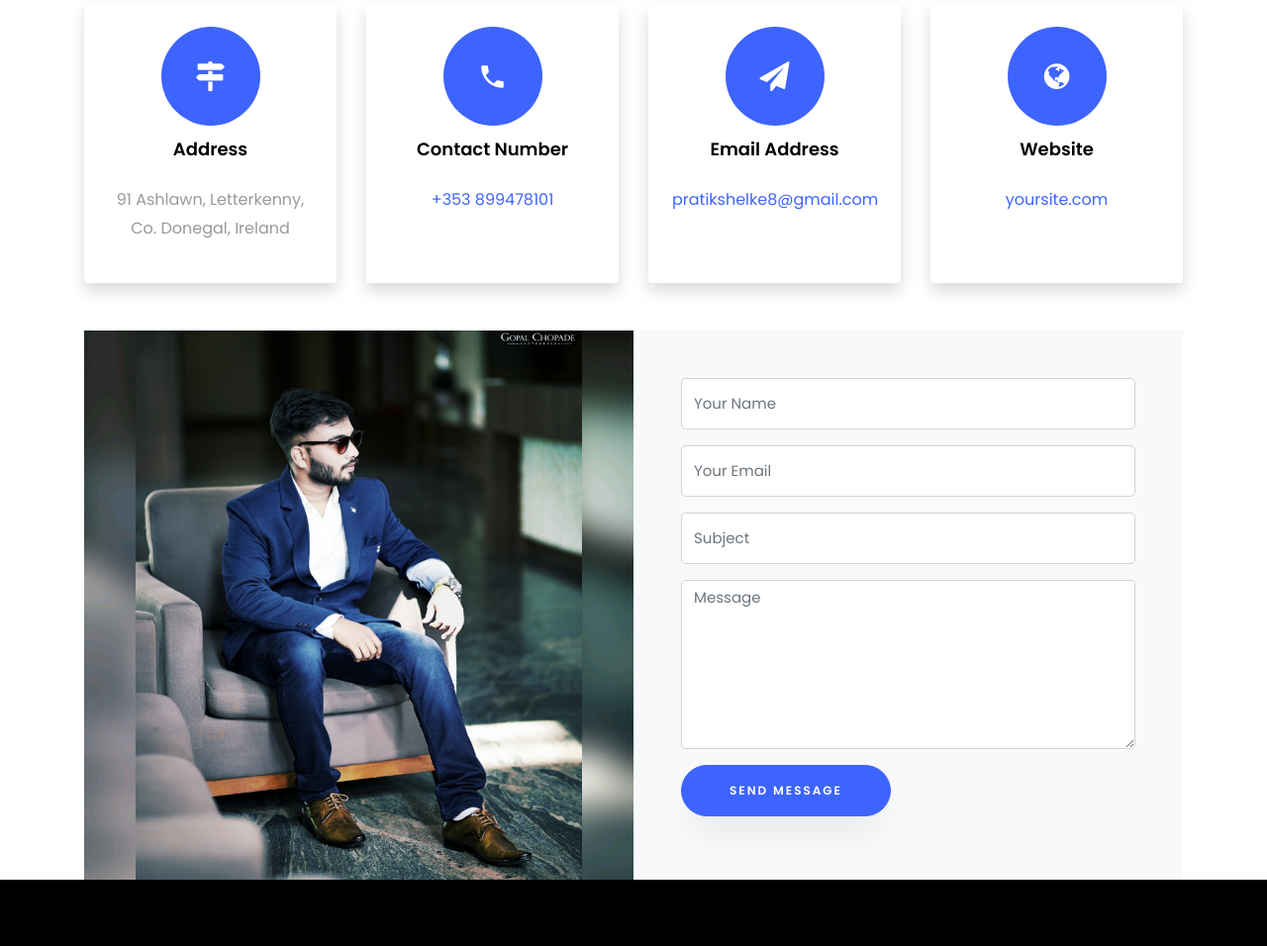
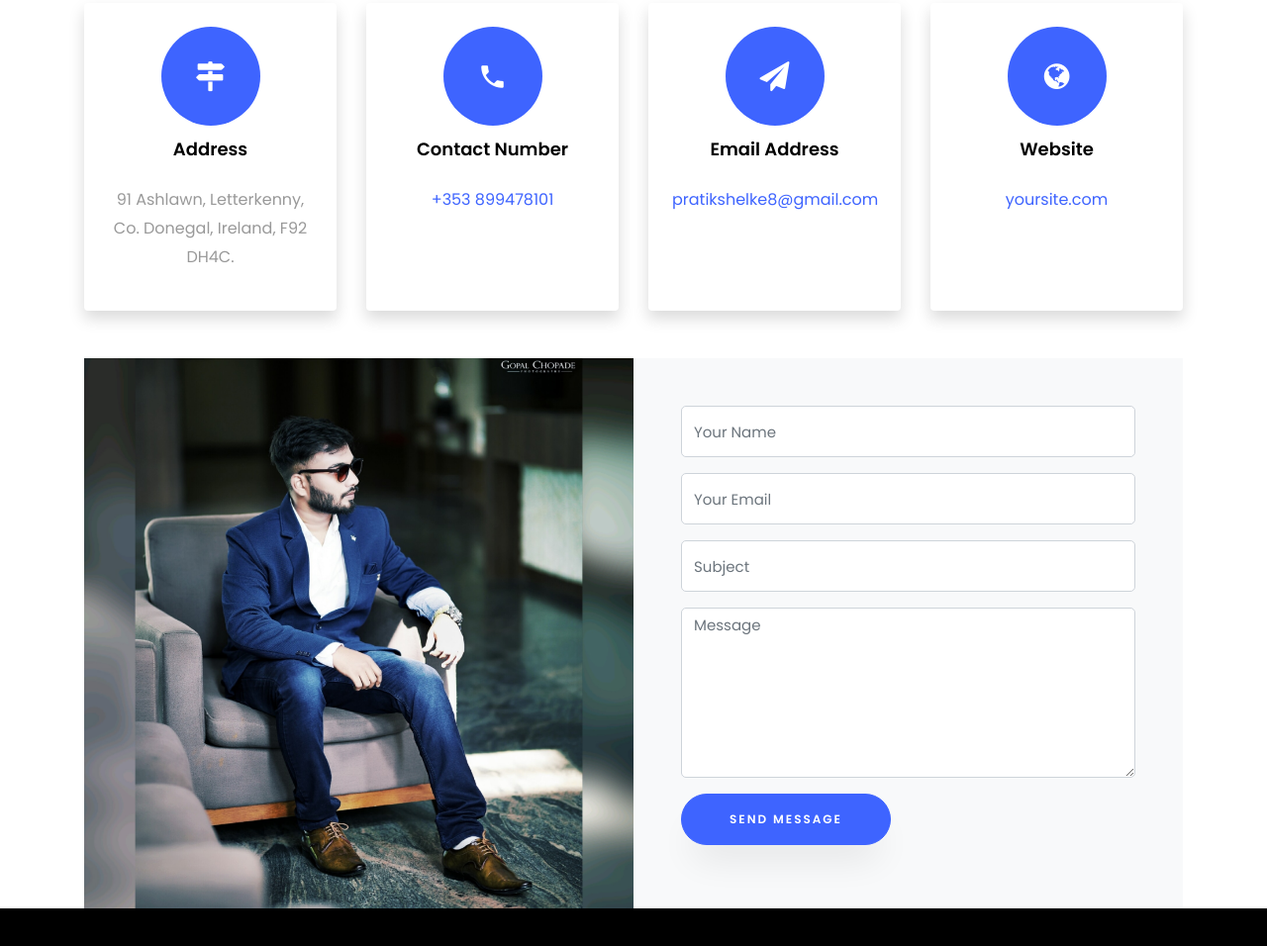
Before and after one commit to PratikShelke-1/Pratik_Portfolio, a plain HTML site: page index.html in a window 1280 px wide. Shown: the part 6538-7494 px from the top of the page at 99% size. Drawn offline with Linux system fonts and the light colour scheme; files whose address does not match are found by name.

Commit message:
Update index.html

```diff
--- a/index.html
+++ b/index.html
@@ -872,7 +872,7 @@
           		</div>
           		<div>
 	          		<h3 class="mb-4">Address</h3>
-		            <p>91 Ashlawn, Letterkenny, Co. Donegal, Ireland</p>
+		            <p>91 Ashlawn, Letterkenny, Co. Donegal, Ireland, F92 DH4C.</p>
 		          </div>
 	          </div>
           </div>
```
